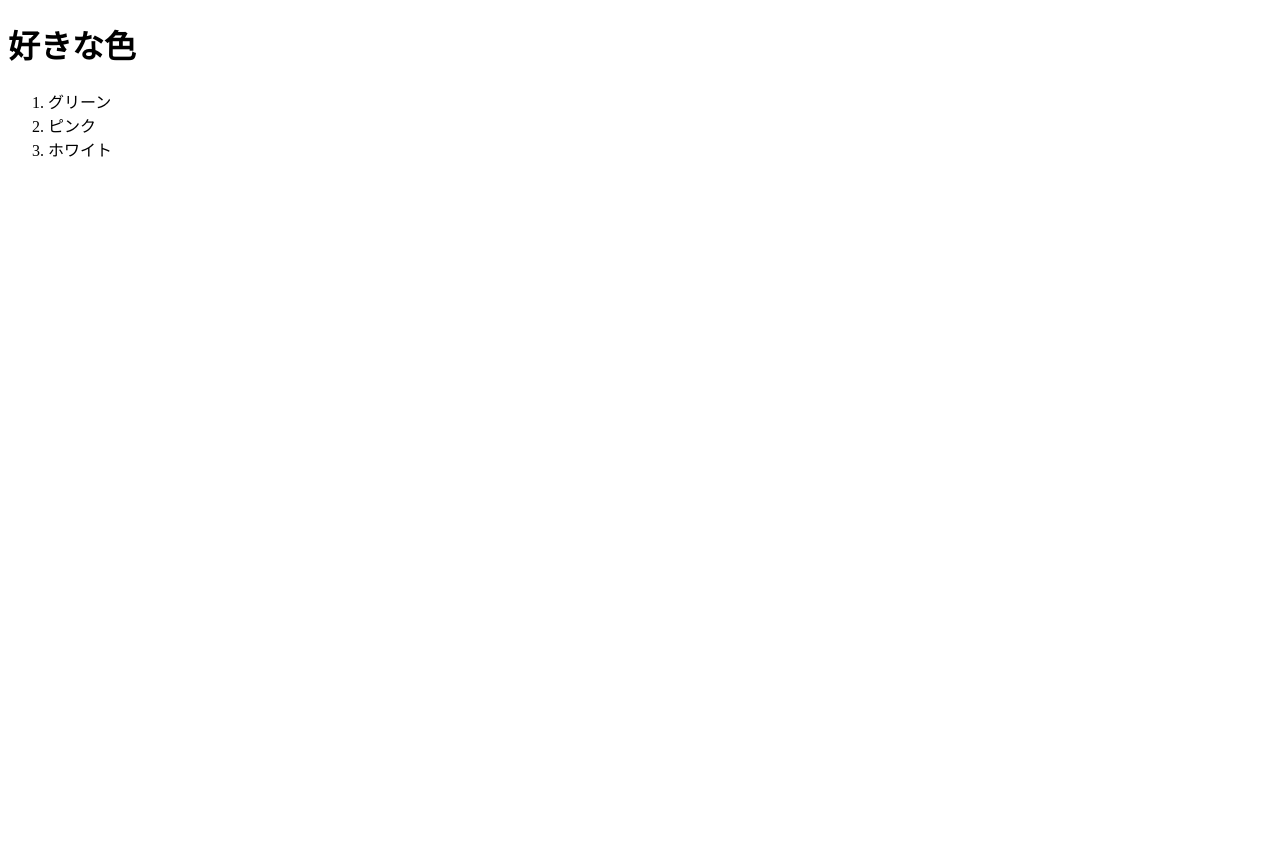
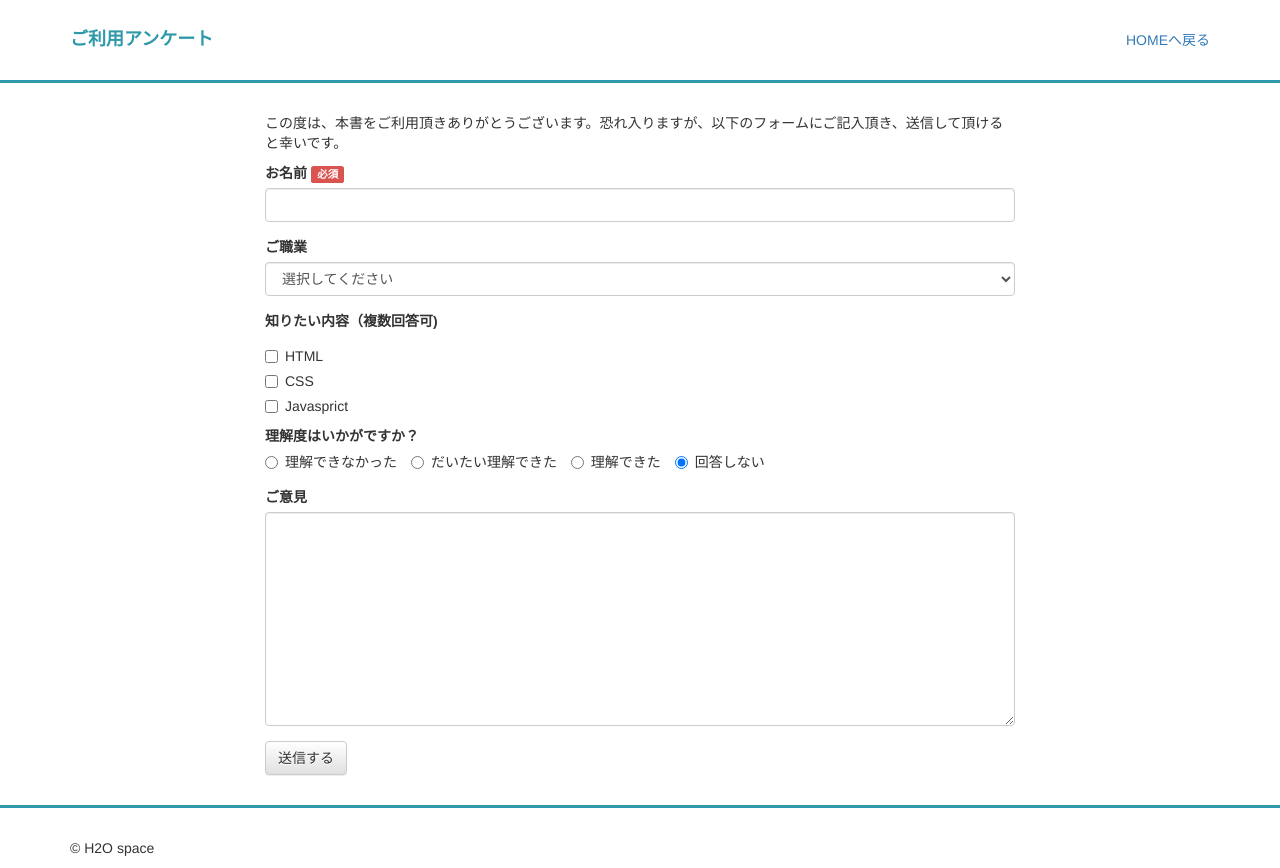
Before and after one commit to e21002/HTML-CSS-BOOK, a plain HTML site: page chap4/index.html in a window 1280 px wide. Before the commit the page ends 800 px from the top, so only its background shows below. Drawn offline with nearby package versions, Linux system fonts and the light colour scheme.

Commit message:
21.08.23

```diff
--- a/chap3/css/style.css
+++ b/chap3/css/style.css
@@ -30,7 +30,10 @@ header h1{
 .description img{
     float: left;
     margin: 0 10px 10px 0;
-    transition: opacity 1s ease 0s;
+    transition-property: opacity;
+    transition-duration: 1s;
+    transition-timing-function: ease;
+    transition-delay: 0s;
 }
 
 .description img:hover{
--- /dev/null
+++ b/chap4/css/style.css
@@ -0,0 +1,27 @@
+header {
+    margin-top: 30px;
+    color: #2E99A9;
+}
+
+hr {
+    border-width: 3px;
+    border-color: #2E99A9;
+    margin: 30px 0;
+}
+
+h1 {
+    font-size: 18px;
+    font-weight: bold;
+    margin: 0;
+}
+
+.align-right {
+    text-align: right;
+}
+
+@media only screen and (max-width: 992px) {
+    .radio-inline{
+        display: block; /*ブロック要素にして改行されるように　*/
+        margin: 0 !important; /*よはくを０に（強制的に）*/
+    }
+}
--- a/chap4/index.html
+++ b/chap4/index.html
@@ -1,17 +1,94 @@
 <!DOCTYPE html>
-<html lang="en">
+<html lang="jp">
 <head>
     <meta charset="UTF-8">
-    <meta http-equiv="X-UA-Compatible" content="IE=edge">
-    <meta name="viewport" content="width=device-width, initial-scale=1.0">
-    <title>Document</title>
+    <meta name="viewport" content="width=device-width">
+
+    <title>ご利用アンケート</title>
+    <!-- Latest compiled and minified CSS -->
+    <link rel="stylesheet" href="https://maxcdn.bootstrapcdn.com/bootstrap/3.3.7/css/bootstrap.min.css" integrity="sha384-BVYiiSIFeK1dGmJRAkycuHAHRg32OmUcww7on3RYdg4Va+PmSTsz/K68vbdEjh4u" crossorigin="anonymous">
+
+    <!-- Optional theme -->
+    <link rel="stylesheet" href="https://maxcdn.bootstrapcdn.com/bootstrap/3.3.7/css/bootstrap-theme.min.css" integrity="sha384-rHyoN1iRsVXV4nD0JutlnGaslCJuC7uwjduW9SVrLvRYooPp2bWYgmgJQIXwl/Sp" crossorigin="anonymous">
+    <link rel="stylesheet" href="./css/style.css">
 </head>
+
 <body>
-    <h1>好きな色</h1>
-    <ol>
-        <li>グリーン</li>
-        <li>ピンク</li>
-        <li>ホワイト</li>
-    </ol>
+   <div class="container">
+
+    <header>
+
+        <div class="row">
+            <div class="col-md-8 col-sm-4 col-xs-6">
+            <h1>ご利用アンケート</h1>
+        </div>
+        <div class="col-md-4 col-sm-8 col-xs-6 align-right">
+            <a href="/">HOMEへ戻る</a>
+        </div>
+      </div>
+    </header>
+   </div>
+        <hr>
+           <div class="container">
+               <form method="POST" class="row">
+                   <div class="col-sm-8 col-sm-offset-2">
+                       <p>この度は、本書をご利用頂きありがとうございます。恐れ入りますが、以下のフォームにご記入頂き、送信して頂けると幸いです。</p>
+                       <div class="form-group">
+                        <label for="name">お名前 <span class="label label-danger">必須</span></label>
+                        <input type="text" id="name" name="name" class="form-control" required>
+                       </div>
+                       <div class="form-group">
+                           <label for="job">ご職業</label>
+                            <select id="job" name="job" class="form-control">
+                                <option value="">選択してください</option>
+                                <option value="会社員">会社員</option>
+                                <option value="学生">学生</option>
+                                <option value="その他">その他</option>
+                            </select>
+                       </div>
+
+                       <div class="form-goup">
+                           <label >知りたい内容（複数回答可) </label>
+                           <div class="checkbox">
+                               <label><input type="checkbox" name="q1" value="html">HTML</label>
+                           </div>
+                           <div class="checkbox">
+                               <label>
+                                   <input type="checkbox" name="q1" value="css">CSS</label>
+                            </div>
+                           <div class="checkbox">
+                               <label>
+                                   <input type="checkbox" name="q1" value="javascript">Javasprict</label>
+                            </div>
+                       </div>
+
+                       <div class="form-group">
+                           <label>理解度はいかがですか？</label>
+                           <div>
+                               <label class="radio-inline"><input type="radio" name="q2" id="q2_1" value="1">理解できなかった</label>
+                               <label class="radio-inline"><input type="radio" name="q2" id="q2_2" value="2">だいたい理解できた</label>
+                               <label class="radio-inline"><input type="radio" name="q2" id="q2_3" value="3">理解できた</label>
+                               <label class="radio-inline"><input type="radio" name="q2" id="q2_4" value="" checked>回答しない</label>
+                            </div>
+                       </div>
+
+                       <div class="form-group">
+                           <label for="message">ご意見</label>
+                           <textarea name="message" id="message" rows="10" class="form-control">
+                           </textarea>
+                       </div>
+
+                       <button type="submit" class="btn btn-default">送信する</button>
+                   </div><!-- col-sm-8 -->
+               </form>
+           </div>
+
+        <hr>
+
+   <div class="container">
+        <footer>
+            <p>&copy; H2O space</p>
+        </footer>
+   </div><!--container-->
 </body>
 </html>
```
Also changed, not shown: 練習用/index.html (added, +17 -0 lines).
